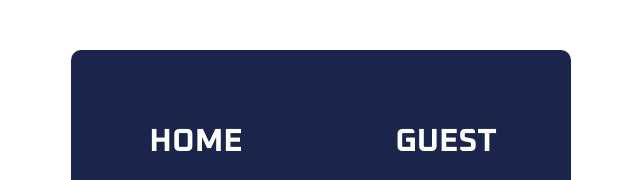
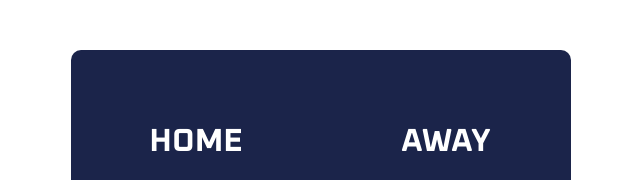
Before and after one commit to madinphagami/scoreboard, a plain HTML site: page index.html in a window 1280 px wide. Shown: the top 180 px of the page, 319-959 px from the left. Drawn offline with Linux system fonts and the light colour scheme.

Commit message:
Update scoredboard headers

```diff
--- a/index.html
+++ b/index.html
@@ -23,7 +23,7 @@
             </div>
         </div>
         <div class="team-section">
-            <h1 class="team-text">GUEST</h1>
+            <h1 class="team-text">AWAY</h1>
             <h1 class="team-score" id="guest-score">0</h1>
             <div class="score-adder">
                 <button type="button" onclick="addGuestOne()">+ 1</button>
```
